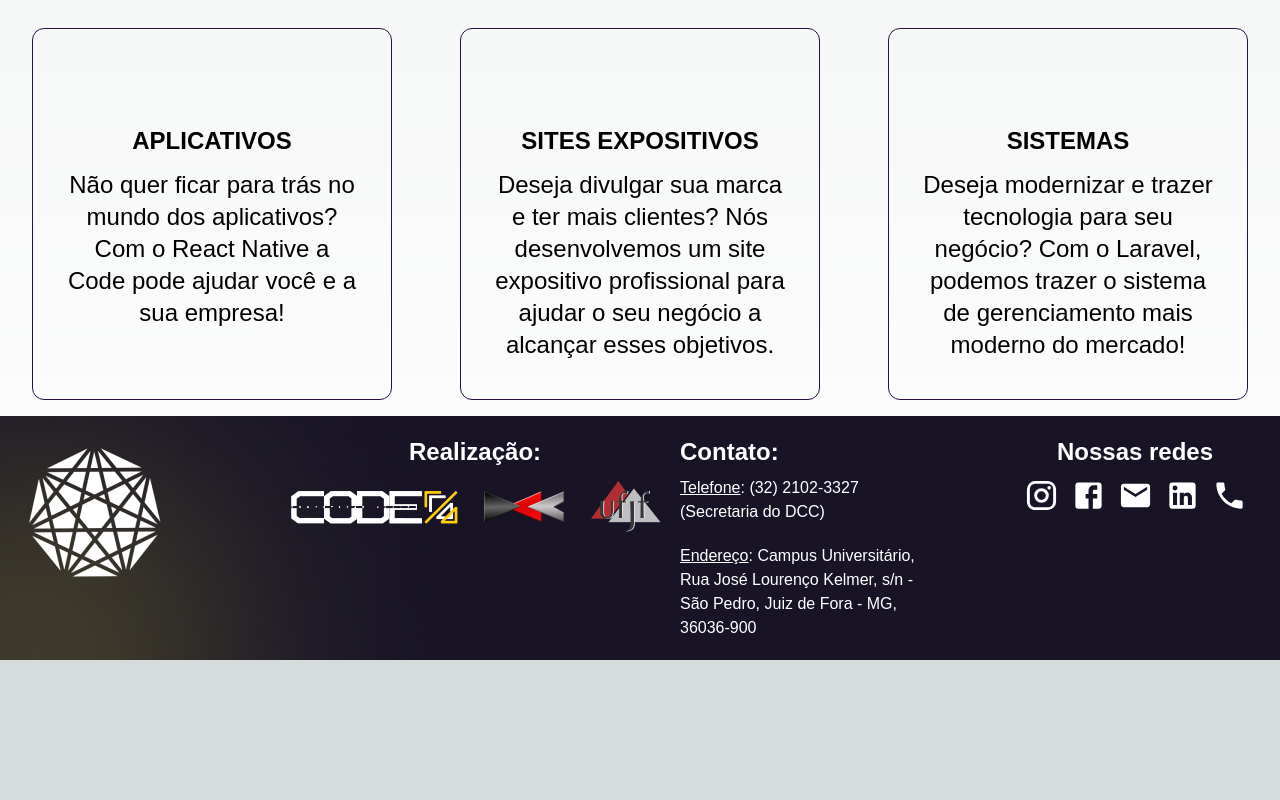
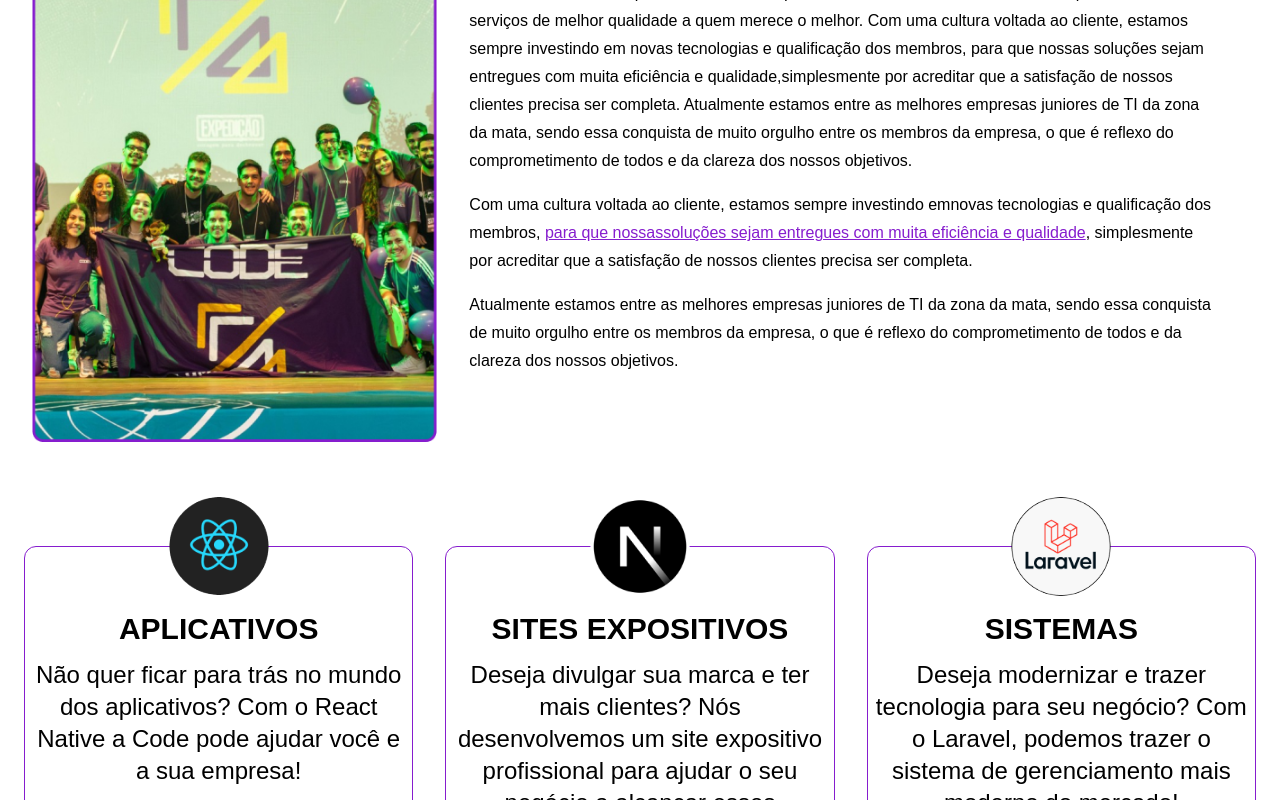
Before and after one commit to semana-computacao-ufjf/site2024, a Next.js app: page / in a window 1280 px wide. Shown: the part 2240-3040 px from the top of the page. Before the commit the page ends 2900 px from the top, so only its background shows below. Built offline with nearby package versions, Linux system fonts and the light colour scheme.

Commit message:
Code section and SpeakersTable done

```diff
--- a/src/app/page.tsx
+++ b/src/app/page.tsx
@@ -128,16 +128,29 @@ export default function Home() {
         </div>
       </main>
       {/* <Title Title="Conheça nossos palestrantes"></Title> */}
-    <Title Title="Conheça nossos palestrantes" ></Title>
+      <Title Title="Conheça nossos palestrantes"></Title>
       <SpeakerTable speakerData={speakerData} />
+      <div className="bg-white mb-20">
         <CodeSection></CodeSection>
-    <div className="flex justify-between mb-4 px-8">
-      <CardTechnology title="Aplicativos" description="Não quer ficar para trás no mundo dos aplicativos? Com o React Native a Code pode ajudar você e a sua empresa!" ></CardTechnology>
-      <CardTechnology title="Sites expositivos" description="Deseja divulgar sua marca e ter mais clientes? Nós desenvolvemos um site expositivo profissional para ajudar o seu negócio a alcançar esses objetivos." ></CardTechnology>
-      <CardTechnology title="Sistemas" description="Deseja modernizar e trazer tecnologia para seu negócio? Com o Laravel, podemos trazer o sistema de gerenciamento mais moderno do mercado!"></CardTechnology>
-
+        <div className="flex flex-col sectionBreak:flex-row justify-around  px-6 gap-0 sectionBreak:gap-8 items-center sectionBreak:items-stretch">
+          <CardTechnology
+            image="/images/app-icon.png"
+            title="Aplicativos"
+            description="Não quer ficar para trás no mundo dos aplicativos? Com o React Native a Code pode ajudar você e a sua empresa!"
+          ></CardTechnology>
+          <CardTechnology
+            image="/images/web-icon.png"
+            title="Sites expositivos"
+            description="Deseja divulgar sua marca e ter mais clientes? Nós desenvolvemos um site expositivo profissional para ajudar o seu negócio a alcançar esses objetivos."
+          ></CardTechnology>
+          <CardTechnology
+            image="/images/laravel-icon.png"
+            title="Sistemas"
+            description="Deseja modernizar e trazer tecnologia para seu negócio? Com o Laravel, podemos trazer o sistema de gerenciamento mais moderno do mercado!"
+          ></CardTechnology>
         </div>
-    <Footer ></Footer>
+      </div>
+      <Footer></Footer>
     </>
   );
 }
--- a/src/components/CardTechnology.tsx
+++ b/src/components/CardTechnology.tsx
@@ -3,17 +3,29 @@ import NextImage from "next/image";
 
 interface CardProps {
     title?: string;
-    image?: string;
+    image: string;
     description?: string;
   }
-export default function CardTechnology({title, image, description}:CardProps) {
-  return (
-    <>
-    <div className="card w-card-width h-card-heihgt  border-1 rounded-xl border-purpleCode" >
-
-        <h1 className="mt-24 text-center font-viga text-2xl px-4 uppercase"> <strong>{title}</strong></h1>
-        <p className="mt-3 text-center font-quicksand text-2xl px-8">{description}</p>
-    </div>
-    </>
-  )
-}
+  export default function CardTechnology({ title, image, description }: CardProps) {
+    return (
+      <div className="relative card w-4/5  sectionBreak:h-card-height border-1 rounded-xl border-codePurple mt-16">
+        <div>
+          <div className="absolute top-[-50px] left-1/2 transform -translate-x-1/2">
+            <NextImage
+              src={image}
+              alt={title || "Image"}
+              width={100}
+              height={100}
+              className="rounded-full "
+            />
+          </div>
+          <h1 className="text-center font-viga text-2xl sm:text-3xl uppercase pt-16">
+            <strong>{title}</strong>
+          </h1>
+        </div>
+        <p className="mt-3 text-center font-quicksand text-base sm:text-lg md:text-xl px-2 pb-4 lg:text-2xl">
+          {description}
+        </p>
+      </div>
+    );
+  }
--- a/src/components/CodeSection.tsx
+++ b/src/components/CodeSection.tsx
@@ -3,32 +3,40 @@ import NextImage from "next/image";
 
 export default function CodeSection() {
   return (
-    <div className="bg-white w-full mb-32">
-        <div className="flex justify-center mt-8 mb-14">
+    <div className="w-full mb-10 ">
+        <div className="flex justify-center  mb-14">
             <NextImage
                 src="/images/codejr-section-logo.png"
                 alt="Code Jr."
                 width={381}
                 height={98}
-                className=""
+                className="mt-10"
             />
         </div>
-        <div className="flex flex-row px-8 w-full max-h-607">
-            <div className="leftSide w-1/3  flex ">
+        <div className="flex flex-col sectionBreak:flex-row px-8 w-full  ">
+            <div className="leftSide w-full sectionBreak:w-1/3  flex items-center px-10 sectionBreak:px-0">
             <NextImage
                 src="/images/code-members.png"
                 alt="Code Jr."
                 width={449}
                 height={607}
-                className=""
+                className="hidden sectionBreak:block"
+            />
+            <NextImage
+                src="/images/code-members.jpg"
+                alt="Code Jr."
+                width={1600}
+                height={900}
+                className=" block sectionBreak:hidden border-2 rounded-xl border-codePurple"
             />
             </div>
-            <div className="rightSide w-2/3 pt-7 flex flex-col gap-4">
-                <p className="px-8 font-quicksand leading-7 text-black font-normal">Fundada em 2014 por alunos da UFJF, <span className="text-codePurple underline">a Code é uma empresa júnior atuante no mercado de computação que trabalha com soluções tecnológicas como sites, sistemas e aplicativos.</span>  Como filosofia interna, buscamos sempre melhorar tudo o que estiver a nosso alcance, visando sempre oferecer serviços de melhor qualidade a quem merece o melhor. Com uma cultura voltada ao cliente, estamos sempre investindo em novas tecnologias e qualificação dos membros, para que nossassoluções sejam entregues com muita eficiência e qualidade,simplesmente por acreditar que a satisfação de nossos clientes precisa ser completa. Atualmente estamos entre as melhores empresas juniores de TI da zona da mata, sendo essa conquista de muito orgulho entre os membros da empresa, o que é reflexo do comprometimento de todos e da clareza dos nossos objetivos.</p>
+            <div className="rightSide w-full sectionBreak:w-2/3 pt-7 flex flex-col gap-4 sectionBreak:gap-4 ">
+                <p className="px-8 font-quicksand leading-7 text-black font-normal">Fundada em 2014 por alunos da UFJF, <span className="text-codePurple underline">a Code é uma empresa júnior atuante no mercado de computação que trabalha com soluções tecnológicas como sites, sistemas e aplicativos.</span>  Como filosofia interna, buscamos sempre melhorar tudo o que estiver a nosso alcance, visando sempre oferecer serviços de melhor qualidade a quem merece o melhor. Com uma cultura voltada ao cliente, estamos sempre investindo em novas tecnologias e qualificação dos membros, para que nossas soluções sejam entregues com muita eficiência e qualidade,simplesmente por acreditar que a satisfação de nossos clientes precisa ser completa. Atualmente estamos entre as melhores empresas juniores de TI da zona da mata, sendo essa conquista de muito orgulho entre os membros da empresa, o que é reflexo do comprometimento de todos e da clareza dos nossos objetivos.</p>
                 <p className="px-8 font-quicksand leading-7 text-black font-normal">Com uma cultura voltada ao cliente, estamos sempre investindo emnovas tecnologias e qualificação dos membros, <span className="text-codePurple underline">para que nossassoluções sejam entregues com muita eficiência e qualidade</span>, simplesmente por acreditar que a satisfação de nossos clientes precisa ser completa.</p>
                 <p className="px-8 font-quicksand leading-7 text-black font-normal">Atualmente estamos entre as melhores empresas juniores de TI da zona da mata, sendo essa conquista de muito orgulho entre os membros da empresa, o que é reflexo do comprometimento de todos e da clareza dos nossos objetivos.</p>
 
             </div>
+
         </div>
     </div>
   )
--- a/src/components/SpeakerTable.tsx
+++ b/src/components/SpeakerTable.tsx
@@ -17,7 +17,7 @@ interface SpeakerTableProps {
 export default function SpeakerTable({ speakerData }: SpeakerTableProps) {
 
   const [currentPage, setCurrentPage] = useState<number>(1);
-  const itemsPerPage: number = 2;
+  const itemsPerPage: number = 5;
 
   const indexOfLastItem: number = currentPage * itemsPerPage;
   const indexOfFirstItem: number = indexOfLastItem - itemsPerPage;
--- a/tailwind.config.ts
+++ b/tailwind.config.ts
@@ -24,7 +24,7 @@ const config: Config = {
         purpleCode: '#291141',
       },
       screens: {
-        'tableOverFlow': '854px',
+        'sectionBreak': '854px',
         'custom': '1542px',
         'socialMediaAdjust': '900px',
         'eventLogo': '1116px',
```
Also changed, not shown: public/images/code-members.jpg (added). Lines whose indentation alone changed are shown as unchanged.
